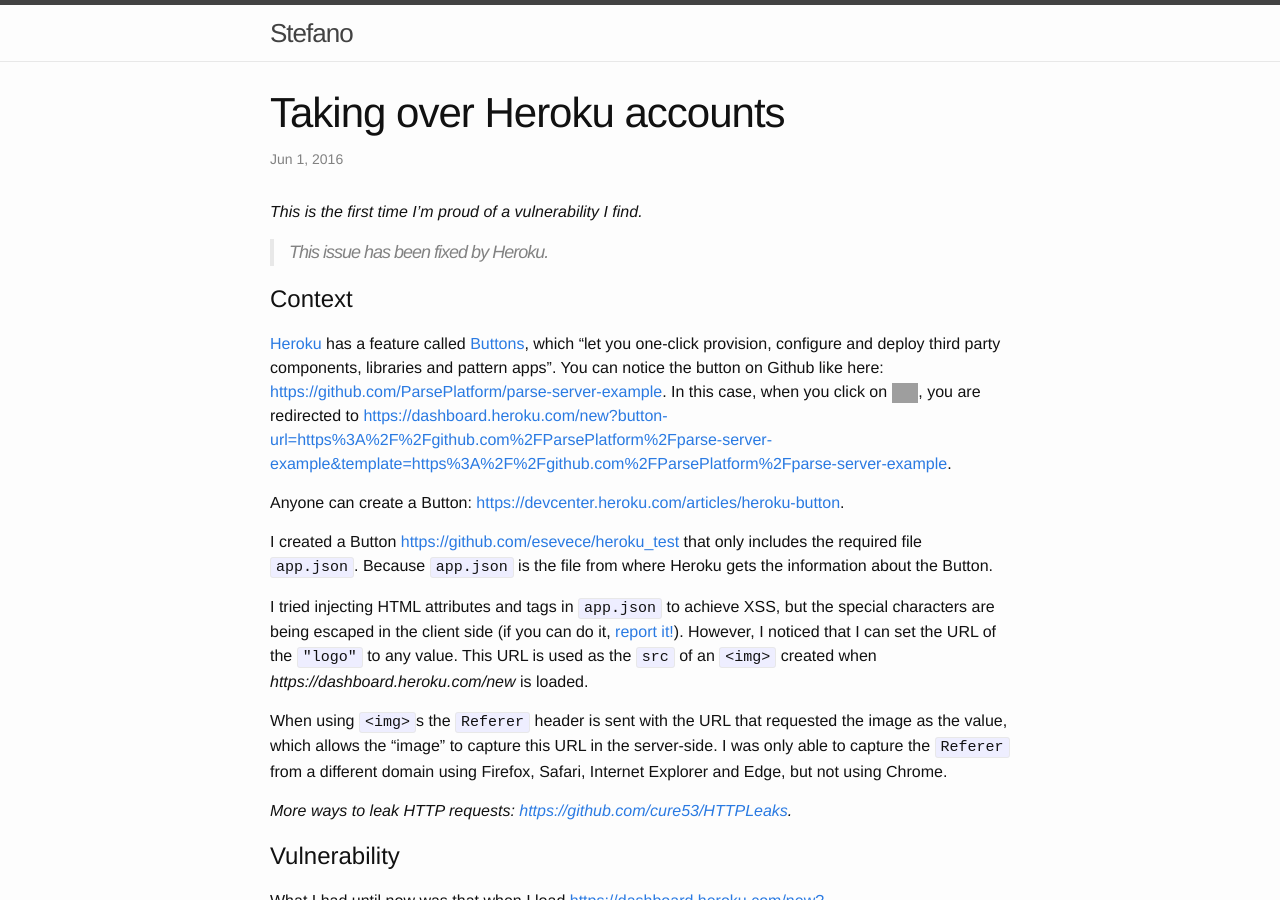
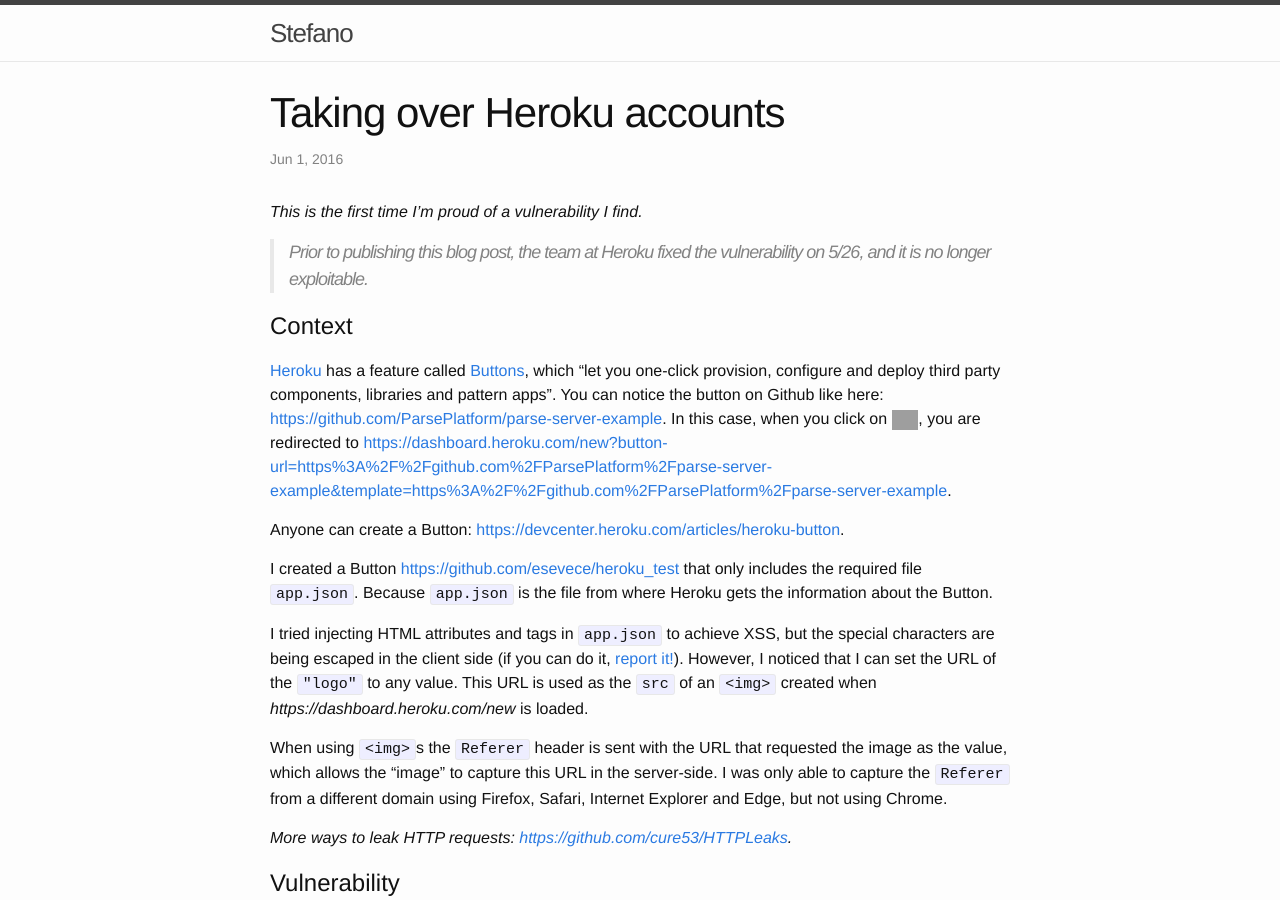
Before and after one commit to Expertasif/stefanocoding.github.io, a Jekyll site: the page built from _posts/2016-06-01-taking-over-heroku-accounts.md, in a window 1280 px wide and 900 px high. Built offline with Jekyll 4.4.1, drawn with Linux system fonts in a browser that asks for light colours; emoji names are drawn with the system emoji font; grey boxes are pictures that could not be loaded.

Commit message:
Better clarification

```diff
--- a/_posts/2016-06-01-taking-over-heroku-accounts.md
+++ b/_posts/2016-06-01-taking-over-heroku-accounts.md
@@ -5,7 +5,7 @@ title: "Taking over Heroku accounts"
 
 _This is the first time I'm proud of a vulnerability I find._
 
-> This issue has been fixed by Heroku.
+> Prior to publishing this blog post, the team at Heroku fixed the vulnerability on 5/26, and it is no longer exploitable.
 
 Context
 ======
```
